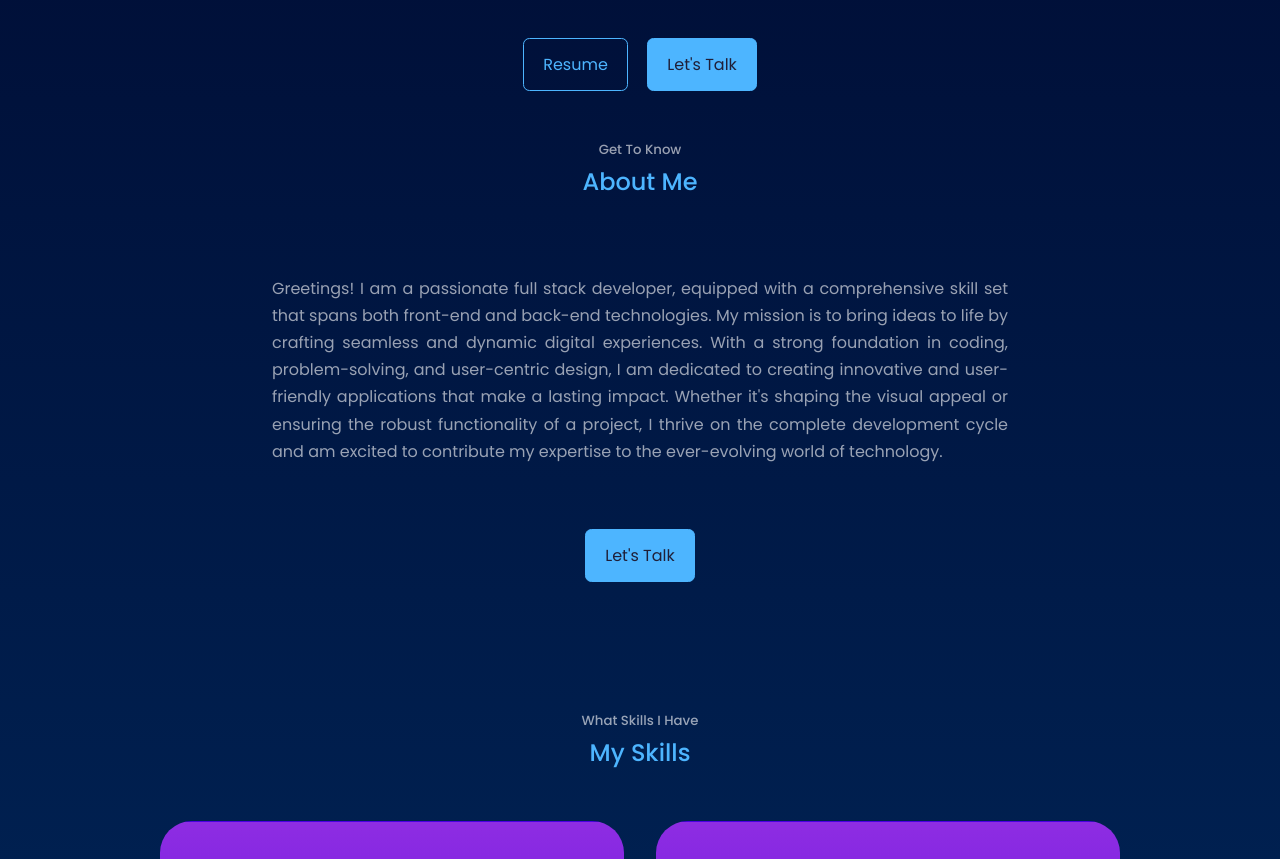
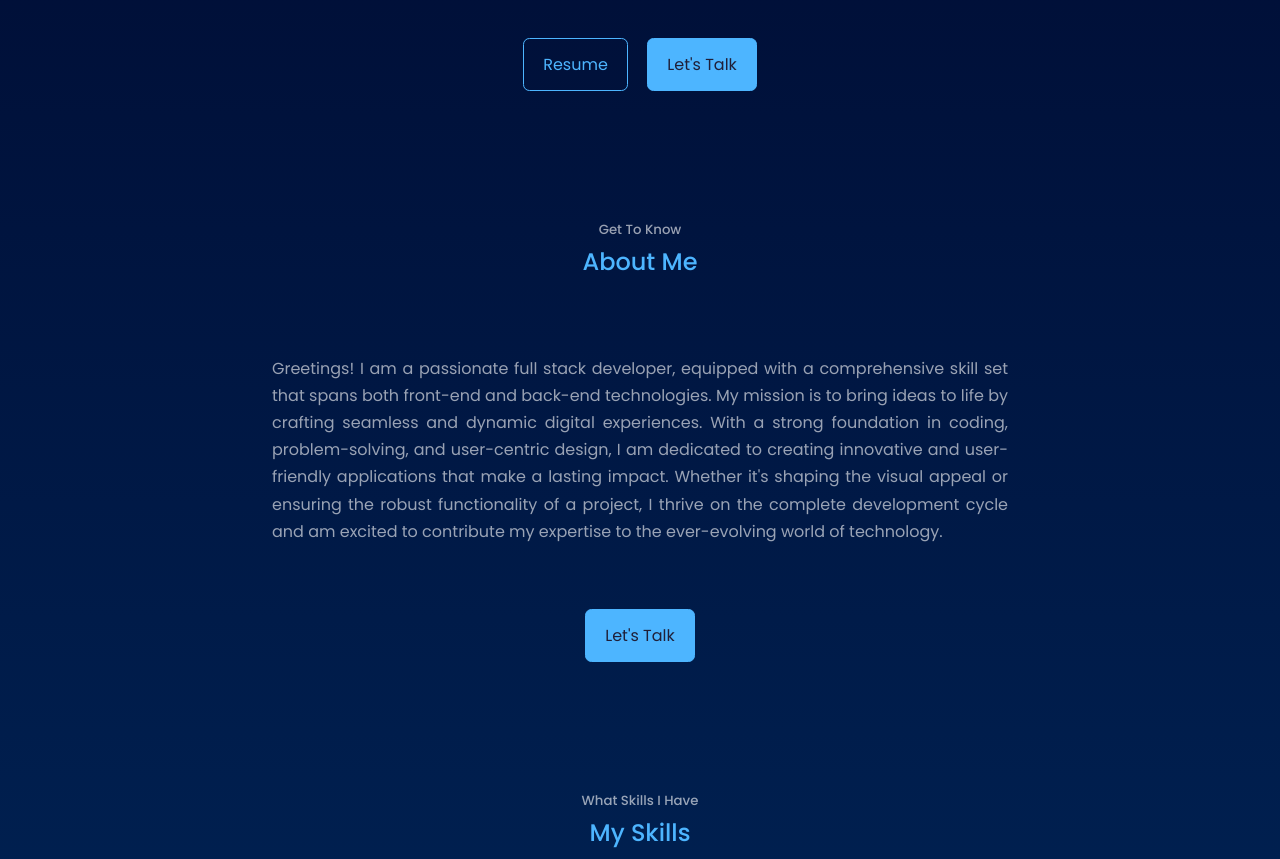
Before and after one commit to AyushJuyal07/Portfolio-Website, a React (Create React App) app: page / in a window 1280 px wide. Shown: the part 660-1519 px from the top of the page. Built offline with nearby package versions, Linux system fonts and the light colour scheme.

Commit message:
Updated the UI

```diff
--- a/src/components/about/about.css
+++ b/src/components/about/about.css
@@ -1,6 +1,4 @@
-#about{
-    margin-top: 3rem;
-}
+
 
 .about__container{
     display: flex;
```
